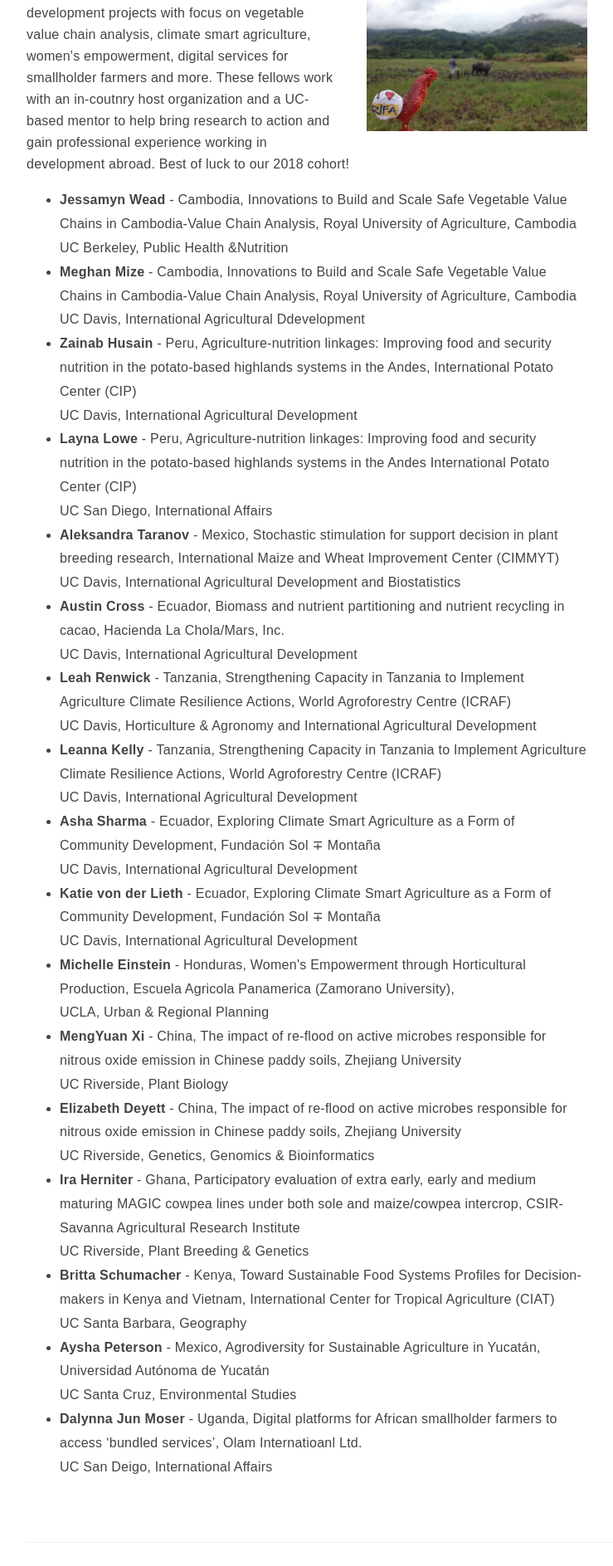
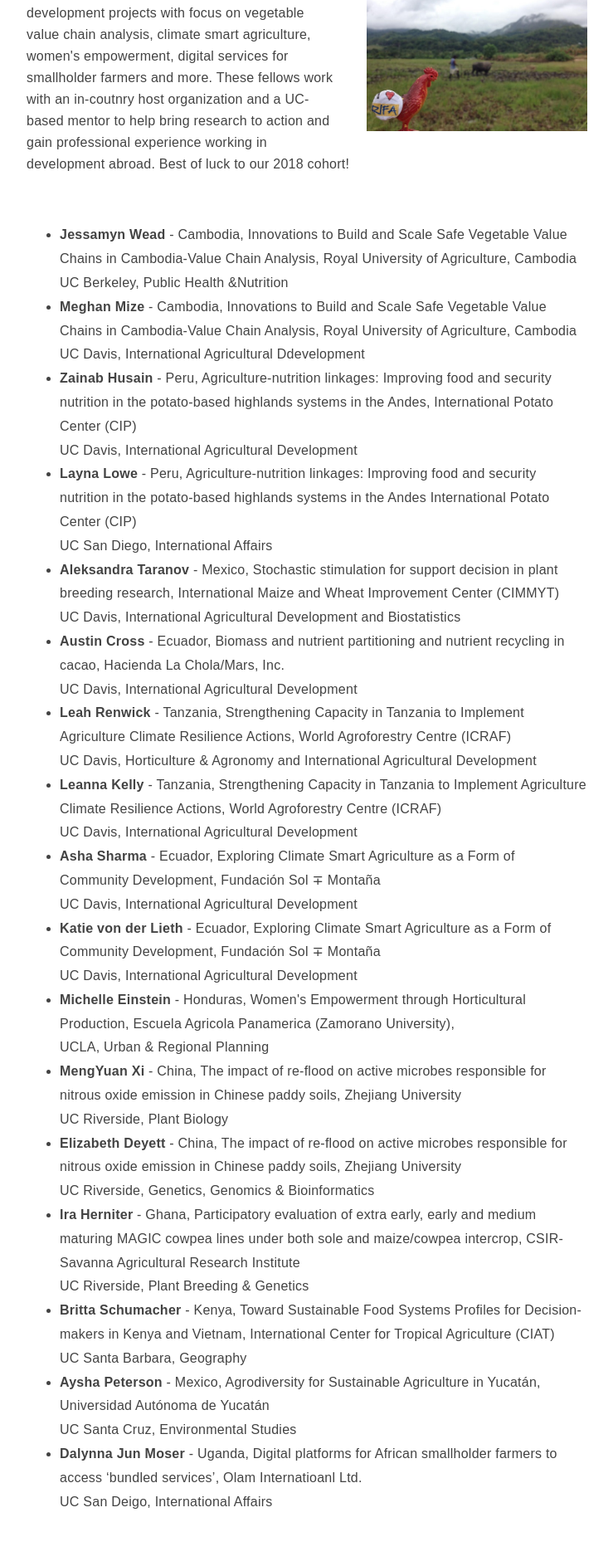
Before and after one commit to ucdavis/ip, a Jekyll site: the page built from _posts/profiles/RIFA/2015-02-12-2018Fellows.markdown, in a window 1280 px wide. Shown: the part 571-2458 px from the top of the page at 83% size, without its empty margins (96-835 px from the left). Built offline with Jekyll 4.4.1, drawn with Linux system fonts in a browser that asks for light colours; nearby versions of some CDN libraries.

Commit message:
2018 edits

```diff
--- a/_posts/profiles/RIFA/2015-02-12-2018Fellows.markdown
+++ b/_posts/profiles/RIFA/2015-02-12-2018Fellows.markdown
@@ -10,7 +10,8 @@
 category: "profiles"
 more-info: <a href="/scholars-and-students/RIFA">Research and Innovation Fellowship for Agriculture (RIFA)</a>
 ---
-<p> Beginning this May, 2018 RIFA fellows will be headed around the globe to work on agricultural development projects with focus on vegetable value chain analysis, climate smart agriculture, women's empowerment, digital services for smallholder farmers and more. These fellows work with an in-coutnry host organization and a UC-based mentor to help bring research to action and gain professional experience working in development abroad. Best of luck to our 2018 cohort! <br>
+
+<p> Beginning this May, 2018 RIFA fellows will be headed around the globe to work on agricultural development projects with focus on vegetable value chain analysis, climate smart agriculture, women's empowerment, digital services for smallholder farmers and more. These fellows work with an in-coutnry host organization and a UC-based mentor to help bring research to action and gain professional experience working in development abroad. Best of luck to our 2018 cohort!</p><br>
 <ul>
 	<li><b>Jessamyn Wead</b> - Cambodia, Innovations to Build and Scale Safe Vegetable Value Chains in Cambodia-Value Chain Analysis, Royal University of Agriculture, Cambodia<br>
 	 UC Berkeley, Public Health &amp;Nutrition</li>
```
